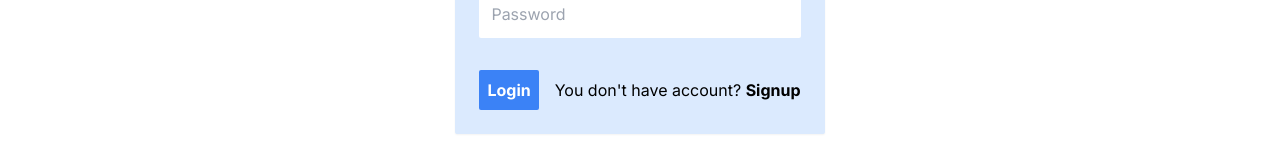
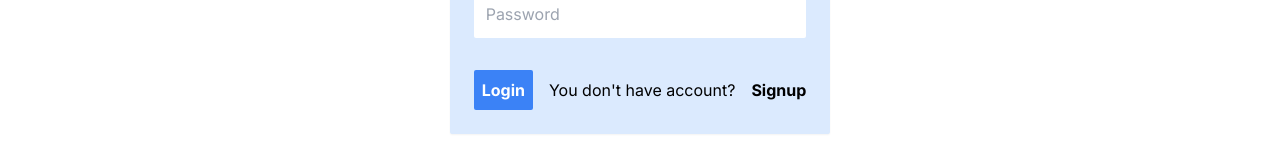
Before and after one commit to hichamelamrani/fullstack_website, a Next.js app: page /login in a window 1280 px wide. Shown: the part 276-436 px from the top of the page. Built offline with nearby package versions, Linux system fonts and the light colour scheme.

Commit message:
ssdfezrf

```diff
--- a/src/app/login/page.tsx
+++ b/src/app/login/page.tsx
@@ -39,8 +39,9 @@ export default function Login() {
             >
               Login
             </button>
-            <Link href="/signup">
-              You don't have account? <span className="font-bold">Signup</span>
+            You don't have account?
+            <Link className="font-bold" href="/signup">
+              Signup
             </Link>
           </div>
         </form>
```
